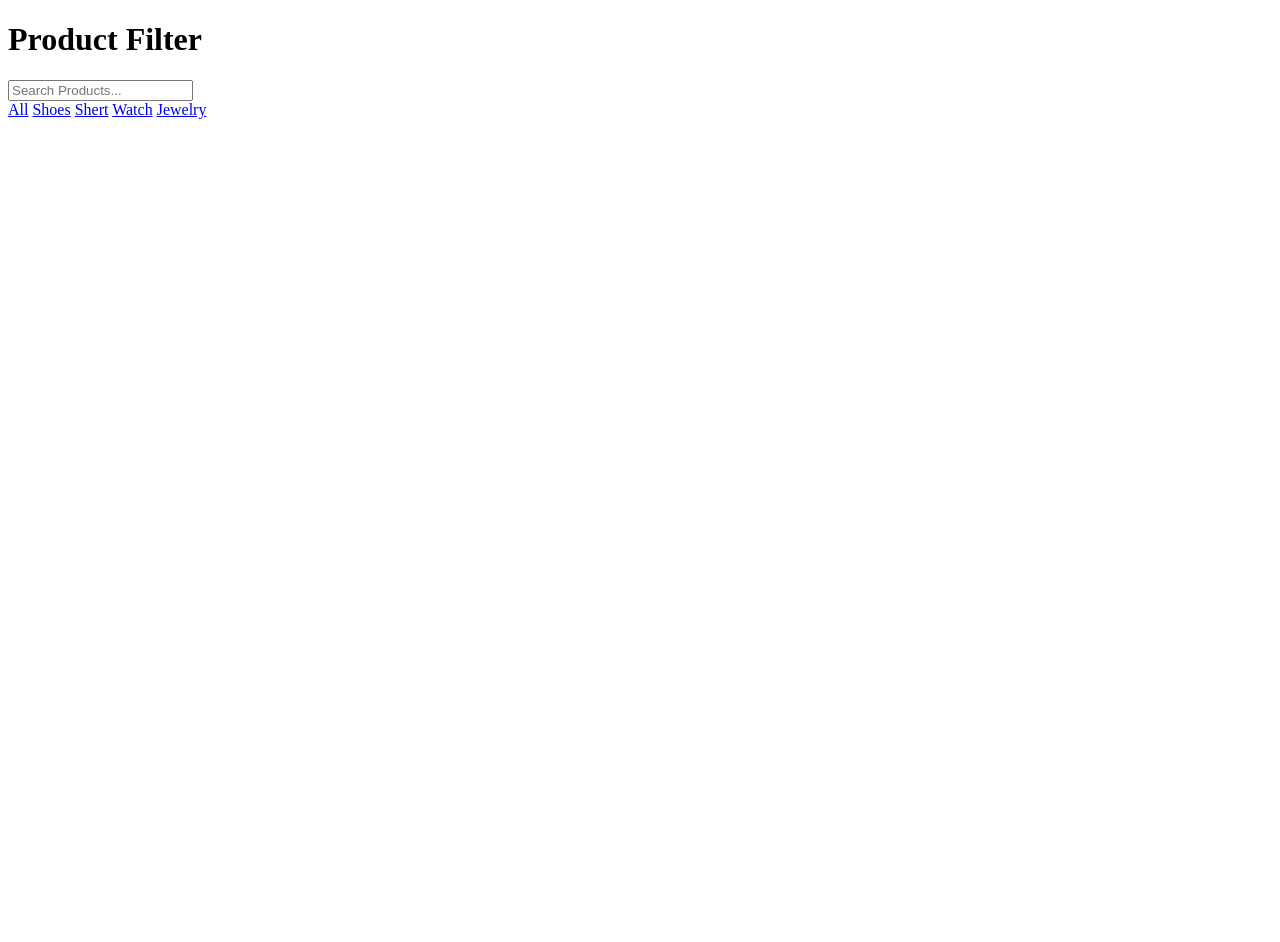
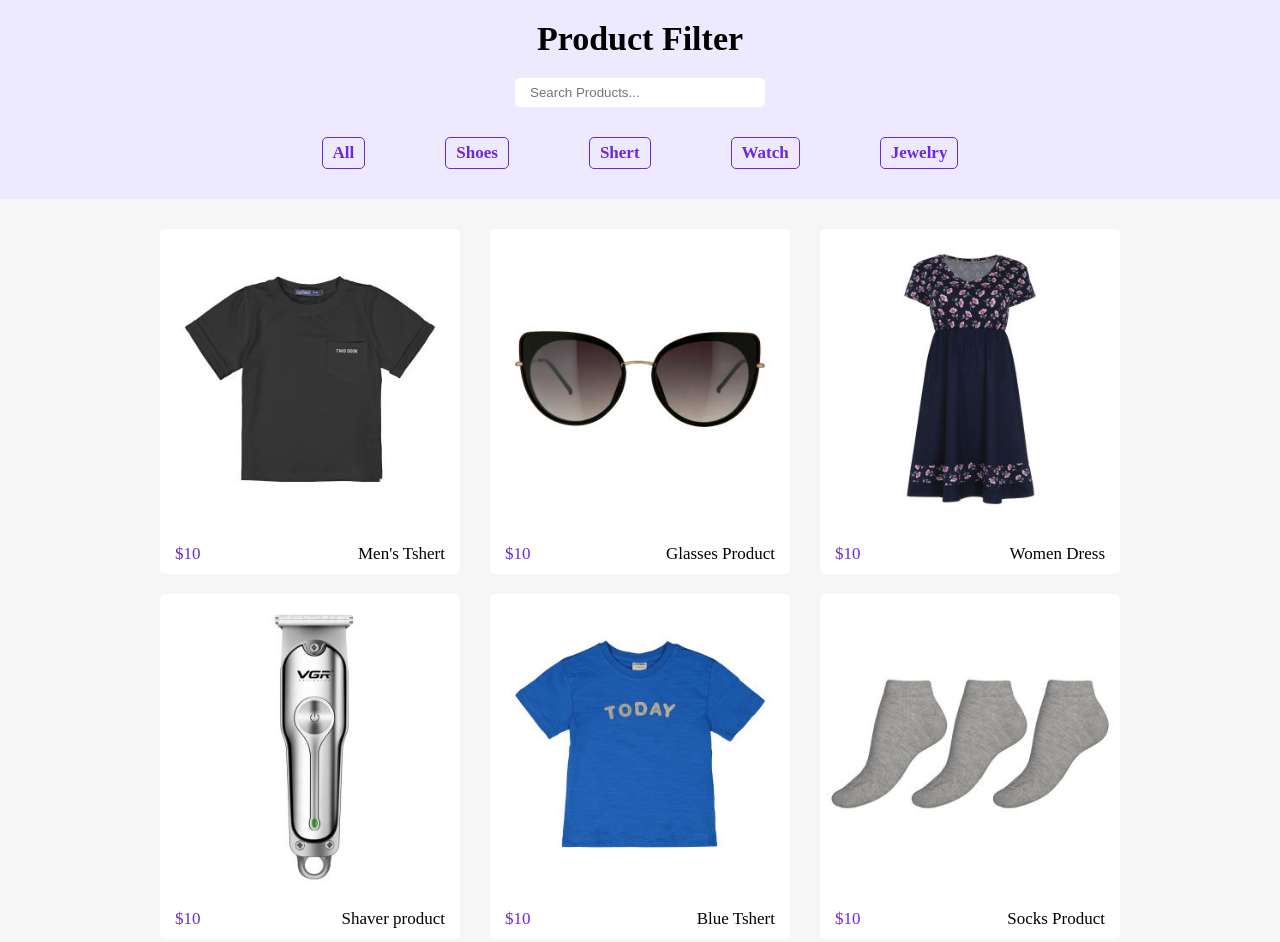
Before and after one commit to ahmad-karimigorji/Search-Filter, a plain HTML site: page index.html in a window 1280 px wide. Shown: the top 942 px of the page. Before the commit the page ends 800 px from the top, so only its background shows below. Drawn offline with Linux system fonts and the light colour scheme; the site is published under a folder, as on GitHub Pages, so addresses that start at the root find nothing.

Commit message:
fix failed to load resource error

```diff
--- a/index.html
+++ b/index.html
@@ -4,7 +4,7 @@
     <meta charset="UTF-8" />
     <meta http-equiv="X-UA-Compatible" content="IE=edge" />
     <meta name="viewport" content="width=device-width, initial-scale=1.0" />
-    <link rel="stylesheet" href="/style.css" />
+    <link rel="stylesheet" href="./style.css" />
     <title>Search Filter</title>
   </head>
   <body>
@@ -34,6 +34,6 @@
     </div>
     <!-- end body -->
 
-    <script type="module" src="/js/app.js"></script>
+    <script type="module" src="./js/app.js"></script>
   </body>
 </html>
```
